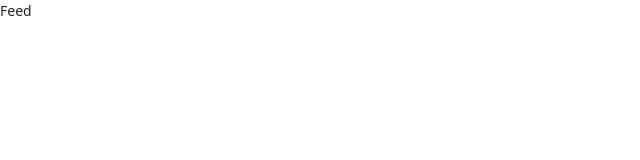
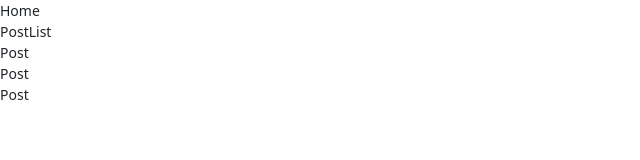
Before and after one commit to HoltHunter/Group-12, a React (Create React App) app in the folder react-app/: page /home in a window 1280 px wide. Shown: the top 160 px of the page, without its empty margins (0-640 px from the left). Built offline with nearby package versions, Linux system fonts and the light colour scheme.

Commit message:
Posting todos on different components

```diff
--- a/react-app/src/components/HomeFeed.js
+++ b/react-app/src/components/HomeFeed.js
@@ -1,10 +1,12 @@
 import React from "react";
+import PostList from "./PostList";
 
 class HomeFeed extends React.Component {
     render() {
         return (
             <div>
-                Feed
+                Home
+                <PostList />
             </div>
         )
     }
--- /dev/null
+++ b/react-app/src/components/Post.js
@@ -0,0 +1,23 @@
+import React from "react";
+
+// Can model this component on UserCard, to start.
+
+// Need to render the following:
+// 1. User First & Last Names
+// 2. Post create timestamp
+// 3. Post content
+// 4. Like button -> This could be its own component, LikeButton.js, as a specific implementation of IconButton?
+// 5. Comment button -> This could be its own component, CommentField.js
+// 6. Share button
+// 7. User icon / profile pic. Can use a placeholder for now, like UserCard does.
+// 8. User name is a link to user Profile.
+
+const Post = () => {
+    return (
+        <div>
+            Post
+        </div>
+    )
+}
+
+export default Post
--- /dev/null
+++ b/react-app/src/components/PostList.js
@@ -0,0 +1,21 @@
+import React from "react";
+import Post from "./Post";
+
+// PostList should accept an array of posts.
+// Home will request an array of mixed authorship received from the server.
+// Profile will request a specific author's posts from the server.
+
+// Can model this component on UserList.js
+
+const PostList = () => {
+    return (
+        <div>
+            PostList
+            <Post />
+            <Post />
+            <Post />
+        </div>
+    )
+}
+
+export default PostList
--- a/react-app/src/components/Profile.js
+++ b/react-app/src/components/Profile.js
@@ -1,10 +1,20 @@
 import React from "react";
+import PostList from "./PostList";
 
+// TODO:
+// Can we reuse a Comment component to also make new posts?
+// If Profile user =/= logged in user, and user is not logged in user's friend, show a Request Friend button.
+
+// Link to Profile can probably be a URL parameter. like .../profile/?userId=4
+
+// Feel free to refactor into a functional component if that makes it easier:
+// const Profile = () => {
 class Profile extends React.Component {
     render() {
         return (
             <div>
                 Profile
+                <PostList />
             </div>
         )
     }
--- a/react-app/src/components/SearchView.js
+++ b/react-app/src/components/SearchView.js
@@ -1,7 +1,7 @@
 import React from 'react';
 import axios from '../apis/coreApp'
 import SearchBar from './SearchBar'
-import UserSearchList from './UserSearchList';
+import UserList from './UserList';
 
 class SearchView extends React.Component {
     state = {
@@ -67,7 +67,7 @@ class SearchView extends React.Component {
                     <SearchBar
                         onFormSubmit={ this.onFormSubmit }
                     />
-                    <UserSearchList
+                    <UserList
                         data={ this.filterData(this.state.searchTerm) }
                         onRequest={ this.sendRequest }
                     />
--- a/react-app/src/components/UserCard.js
+++ b/react-app/src/components/UserCard.js
@@ -1,5 +1,9 @@
 import React from "react";
 import IconButton from "./IconButton";
+
+// TODO:
+// * Need to ensure that Name is clickable and navigates to Profile.
+// * We should consider removing the send/accept friend request button to the Profile ONLY.
 
 const UserCard = ({ user, onRequest }) => {
     const renderButton = () => {
--- a/react-app/src/components/UserSearchList.js
+++ b/react-app/src/components/UserList.js
@@ -1,7 +1,7 @@
 import React from "react";
 import UserCard from './UserCard'
 
-const UserSearchList = ({ data, sendRequest }) => {
+const UserList = ({ data, sendRequest }) => {
     return (
         <div className="ui relaxed divided list">
             {
@@ -20,4 +20,4 @@ const UserSearchList = ({ data, sendRequest }) => {
     )
 }
 
-export default UserSearchList
+export default UserList
```
Also changed, not shown: react-app/src/components/List.js (added, +35 -0 lines).
